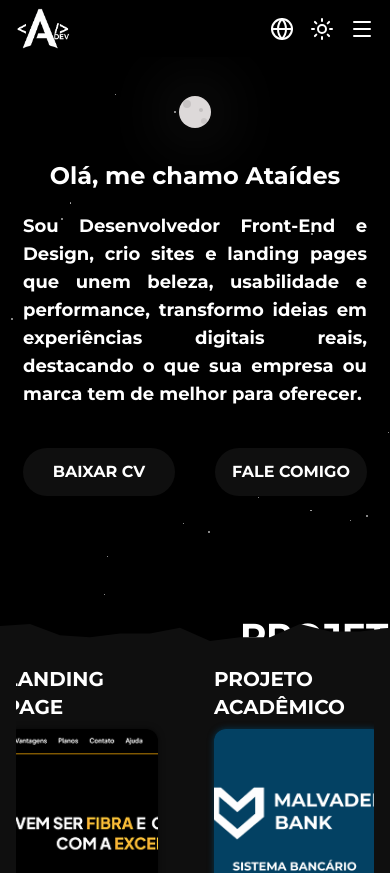
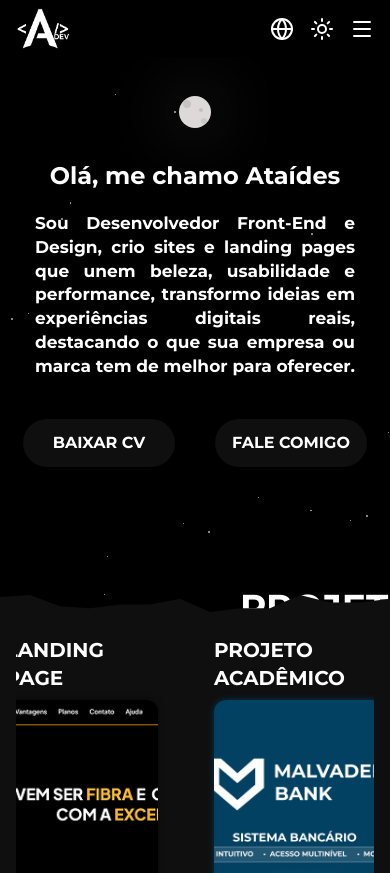
Before and after one commit to LeonardoAtaides/MyPortifolio, a Next.js app in the folder my-portifolio/: page / in a window 390 px wide. Shown: the top 873 px of the page. Built offline with nearby package versions, Linux system fonts and the light colour scheme.

Commit message:
Update presentation.tsx

```diff
--- a/my-portifolio/app/components/presentation.tsx
+++ b/my-portifolio/app/components/presentation.tsx
@@ -27,7 +27,7 @@ export default function Presentation() {
       </h1>
 
       <div className="flex justify-center mt-5 text-xl">
-        <p className="text-justify text-lg sm:text-xl w-86 sm:w-210">
+        <p className="text-justify text-[17px] sm:text-xl w-80 sm:w-210">
           {t.presentation.description}
         </p>
       </div>
```
